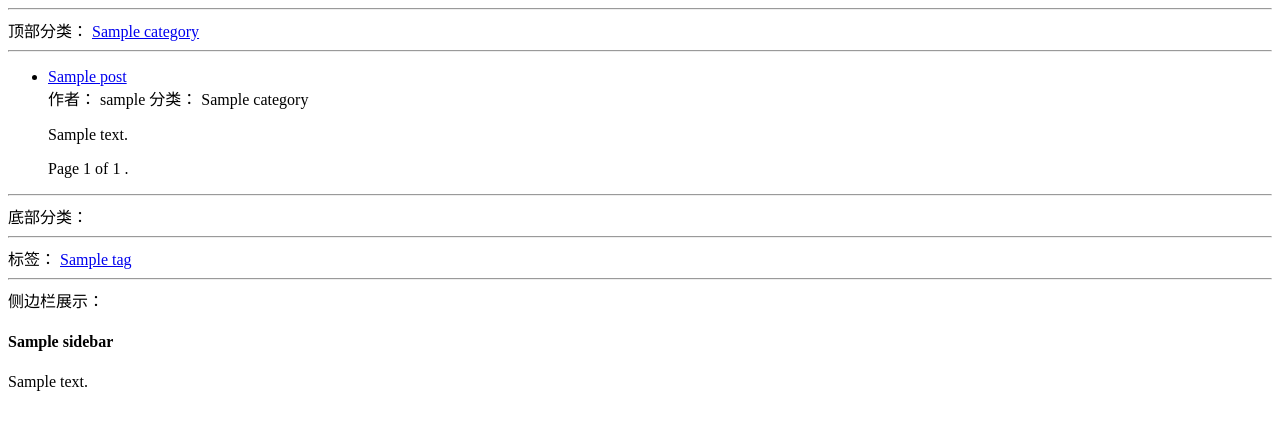
After one commit to heshikai/typeidea, a Django app: page /post/ in a window 1280 px wide. The commit adds this page. Shown: the top 430 px of the page. Run offline with Django 3.2, Linux system fonts and the light colour scheme; tables that the repository leaves empty hold one stand-in row (values such as "Sample post").

Commit message:
Django learn complete Model View Template

```diff
--- a/typeidea/blog/models.py
+++ b/typeidea/blog/models.py
@@ -23,6 +23,25 @@ class Category(models.Model):
     created_time = models.DateTimeField(auto_now_add=True,
                                         verbose_name="创建时间")
 
+    @classmethod
+    def get_navs(cls):
+        #categories = cls.objects.filter(status = cls.STATUS_NORMAL)
+        #nav_categories = categories.filter(is_nav=True)
+        #normal_categories = categories.filter(is_nav=False)
+        categories = cls.objects.filter(status=cls.STATUS_NORMAL)
+        nav_categories = []
+        normal_categories =[]
+        for cate in categories:
+            if cate.is_nav:
+                nav_categories.append(cate)
+            else:
+                normal_categories.append(cate)
+
+        return{
+            'navs':nav_categories,
+            'categories':normal_categories,
+        }
+
     def __str__(self):
         return self.name
 
@@ -46,6 +65,10 @@ class Tag(models.Model):
     owner = models.ForeignKey(User,on_delete=models.DO_NOTHING,verbose_name="作者")
     created_time = models.DateTimeField(auto_now_add=True,
                                         verbose_name="创建时间")
+    @classmethod
+    def get_all(cls):
+        return cls.objects.all()
+
     def __str__(self):
         return self.name
 
@@ -77,6 +100,40 @@ class Post(models.Model):
     owner = models.ForeignKey(User,on_delete=models.DO_NOTHING,verbose_name="作者")
     created_time = models.DateTimeField(auto_now_add=True,
                                         verbose_name="创建时间")
+    pv = models.PositiveIntegerField(default=1)
+    uv = models.PositiveIntegerField(default=1)
+
+    @staticmethod
+    def get_by_tag(tag_id):
+        try:
+            tag = Tag.objects.get(id=tag_id)
+        except Tag.DoesNotExist:
+            tag=None
+            post_list = []
+        else:
+            post_list = tag.post_set.filter(status=Post.STATUS_NORMAL)\
+                .select_related('owner','category')
+        return post_list,tag
+
+    @staticmethod
+    def get_by_category(category_id):
+        try:
+            category = Category.objects.get(id=category_id)
+        except Category.DoesNotExist:
+            category=None
+            post_list = []
+        else:
+            post_list = category.post_set.filter(status=Post.STATUS_NORMAL)\
+                .select_related('owner','category')
+        return post_list,category
+
+    @classmethod
+    def hot_posts(cls):
+        return cls.objects.filter(status=cls.STATUS_NORMAL).order_by('-pv')
+    @classmethod
+    def latest_posts(cls):
+        query_set = cls.objects.filter(status=cls.STATUS_NORMAL)
+        return query_set
 
     def __str__(self):
         return self.title
--- a/typeidea/blog/views.py
+++ b/typeidea/blog/views.py
@@ -1,7 +1,9 @@
-from django.shortcuts import render
+from django.shortcuts import render,get_object_or_404
 from django.http import HttpResponse
+from django.views.generic import DetailView,ListView
 
 from .models import Category,Tag,Post
+from config.models import SideBar
 
 # Create your views here.
 
@@ -12,18 +14,25 @@ def post_list(request,category_id=None,tag_id = None):
     )
 
     return HttpResponse(content)'''
+    tag = None
+    category = None
+
+    post_list = Post.objects.filter(status = Post.STATUS_NORMAL)
     if tag_id:
-        try:
-            tag = Tag.objects.get(id=tag_id)
-        except Tag.DoesNotExist:
-            post_list = []
-        else:
-            post_list = tag.post_set.filter(status=Post.STATUS_NORMAL)
+        post_list,tag  = Post.get_by_tag(tag_id)
+    elif category_id:
+        post_list,category = Post.get_by_category(category_id)
     else:
-        post_list = Post.objects.filter(status = Post.STATUS_NORMAL)
-        if category_id:
-            post_list = post_list.filter(category_id=category_id)
-    return render(request,'blog/list.html',context = {'post_lsit':post_list})
+        post_list = Post.latest_posts()
+
+    context = {
+        'category':category,
+        'tag':tag,
+        'post_list':post_list,
+        'sidebars':SideBar.get_all(),
+    }
+    context.update(Category.get_navs())
+    return render(request,'blog/list.html',context = context)
 
 def post_detail(request,post_id):
     #return HttpResponse('detail')
@@ -32,4 +41,63 @@ def post_detail(request,post_id):
     except Post.DoesNotExist:
         post = None
 
-    return render(request,'blog/detail.html',context = {'post':post})
+    context = {
+        'post':post,
+        'sidebars':SideBar.get_all(),
+    }
+    context.update(Category.get_navs())
+    return render(request,'blog/detail.html',context = context)
+
+
+class CommonViewMixin:
+    def get_context_data(self, **kwargs):
+        context = super().get_context_data(**kwargs)
+        context.update({'sidebars':SideBar.get_all(),})
+        context.update(Category.get_navs())
+        context.update({'tags':Tag.get_all(),})
+        return context
+
+class PostListView(ListView):
+    queryset = Post.latest_posts()
+    paginate_by = 3
+    context_object_name = 'post_list' #如果不设置此项，在模板中需要使用object_list 作为常量
+    template_name = 'blog/list.html'
+
+class IndexView(CommonViewMixin,PostListView):
+    pass
+
+class CategoryView(IndexView):
+    def get_context_data(self, **kwargs):
+        context = super().get_context_data(**kwargs)
+        category_id = self.kwargs.get('category_id')
+        category = get_object_or_404(Category,pk=category_id)
+        context.update({'category':category})
+        return context
+
+    def get_queryset(self):
+        """重写queryset，根据分类过滤"""
+        queryset = super().get_queryset()
+        category_id = self.kwargs.get('category_id')
+        return queryset.filter(category_id=category_id)
+
+class TagView(IndexView):
+    def get_context_data(self, **kwargs):
+        context = super().get_context_data(**kwargs)
+        tag_id = self.kwargs.get('tag_id')
+        tag = get_object_or_404(Tag,pk=tag_id)
+        context.update({'tag':tag})
+        return context
+
+    def get_queryset(self):
+        """重写queryset，根据标签过滤"""
+        queryset = super().get_queryset()
+        tag_id = self.kwargs.get('tag_id')
+        return queryset.filter(tag_id=tag_id)
+
+class PostDetailView(CommonViewMixin,DetailView):
+    queryset=Post.latest_posts()
+    template_name = "blog/detail.html"
+    context_object_name = 'post'
+    pk_url_kwarg = 'post_id'
+    #model = Post
+    #template_name = 'blog/detail.html'
--- a/typeidea/config/models.py
+++ b/typeidea/config/models.py
@@ -1,5 +1,6 @@
 from django.contrib.auth.models import User
 from django.db import models
+from django.template.loader import render_to_string
 
 # Create your models here.
 
@@ -33,6 +34,17 @@ class Link(models.Model):
 
 
 class SideBar(models.Model):
+    DISPLAY_HTML = 1
+    DISPLAY_LATEST = 2
+    DISPLAY_HOT = 3
+    DISPLAY_COMMENT = 4
+    SIDE_TYPE = (
+        (DISPLAY_HTML,'HTML'),
+        (DISPLAY_LATEST,'最新文章'),
+        (DISPLAY_HOT,'最热文章'),
+        (DISPLAY_COMMENT,'最近评论'),
+    )
+
     STATUS_SHOW = 1
     STATUS_HIDE = 0
     STATUS_ITEMS = (
@@ -65,5 +77,42 @@ class SideBar(models.Model):
     created_time = models.DateTimeField(auto_now_add=True,
                                         verbose_name="创建时间")
 
+    @property
+    def content_html(self):
+        """直接渲染模板"""
+        from blog.models import Post #避免循环引用
+        from comment.models import Comment
+
+        result = ''
+        if self.display_type == self.DISPLAY_HTML:
+            result = self.content
+        elif self.display_type == self.DISPLAY_LATEST:
+            context = {
+                'posts':Post.latest_posts(),
+            }
+            result = render_to_string(
+                'config/blocks/sidebar_posts.html',context
+            )
+        elif self.display_type == self.DISPLAY_HOT:
+            context = {
+                'posts':Post.hot_posts(),
+            }
+            result = render_to_string(
+                'config/blocks/sidebar_posts.html',context
+            )
+        elif self.display_type == self.DISPLAY_COMMENT:
+            context = {
+                'comments':Comment.objects.filter(status=Comment.STATUS_NORMAL),
+            }
+            result = render_to_string(
+                'config/blocks/sidebar_comments.html',context
+            )
+
+        return result
+
+    @classmethod
+    def get_all(cls):
+        return cls.objects.filter(status = cls.STATUS_SHOW)
+
     class Meta:
         verbose_name=verbose_name_plural='侧边栏'
--- /dev/null
+++ b/typeidea/typeidea/templates/blog/base.html
@@ -0,0 +1,42 @@
+<!DOCTYPE HTML>
+<html>
+<head>
+<meta charset="utf-8" />
+<title>{% block title %} 首页 {%endblock %}typeidea - 博客系统</title>
+</head>
+<body>
+<div>
+{% if category %}
+    过滤条件：分类--{{ category.name }}
+{% endif %}
+{% if tag %}
+    过滤条件：标签--{{ tag.name }}
+{% endif %}
+</div><hr/>
+<div>顶部分类：
+{% for cate in navs %}
+<a href="/category/{{ cate.id }}/">{{ cate.name }}</a>
+{% endfor %}
+</div>
+<hr/>
+{% block main %}
+{% endblock %}
+<hr/>
+<div>底部分类：
+{% for cate in categories %}
+<a href="/category/{{ cate.id }}/">{{ cate.name }}</a>
+{% endfor %}
+</div><hr/>
+<div>标签：
+{% for tag in tags %}
+<a href="/tag/{{ tag.id }}/">{{ tag.name }}</a>
+{% endfor %}
+</div><hr/>
+<div>侧边栏展示：
+    {% for sidebar in sidebars %}
+         <h4>{{ sidebar.title }}</h4>
+         {{ sidebar.content_html }}
+    {% endfor %}
+</div>
+</body>
+</html>
--- a/typeidea/typeidea/templates/blog/list.html
+++ b/typeidea/typeidea/templates/blog/list.html
@@ -1,7 +1,19 @@
+{% extends "./base.html" %}
+
+{% block title %}
+    {% if tag %}
+    标签页：{{ tag.name }}
+    {% endif %}
+    {% if category %}
+    分类页：{{ category.name }}
+    {% endif %}
+{% endblock %}
+
+{% block main %}
     <ul>
     {% for post in post_list %}
     <li>
-    <a href="/post/{{ post_id }}.html">{{ post.title }}</a>
+        <a href="{% url 'post-detail' post.id %}">{{ post.title }}</a>
         <div>
         <span>作者： {{ post.owner.username }} </span>
         <span>分类： {{ post.category.name }} </span>
@@ -9,4 +21,15 @@
         <p> {{ post.desc }}</p>
     </li>
     {% endfor %}
-</ul>\n hello \n
+        {% if page_obj %}
+
+            {% if page_obj.has_previous %}
+                    <a href="?page={{ page_obj.previous_page_number }}" > 上一页</a>
+            {% endif %}
+                    Page {{ page_obj.number }} of {{ paginator.num_pages }} .
+            {% if page_obj.has_next %}
+                    <a href="?page={{ page_obj.nex_page_number }}" > 下一页</a>
+            {% endif %}
+        {% endif %}
+    </ul>
+{% endblock %}
--- /dev/null
+++ b/typeidea/typeidea/templates/config/blocks/sidebar_posts.html
@@ -0,0 +1,5 @@
+<ul>
+{% for post in posts %}
+<li><a href="{% url 'post-detail' post.id %}">{{ post.title }}</a>
+{% endfor %}
+</ul>
--- a/typeidea/typeidea/urls.py
+++ b/typeidea/typeidea/urls.py
@@ -16,17 +16,25 @@ Including another URLconf
 from django.contrib import admin
 from django.urls import path
 from django.conf.urls import url
+
+from config.views import links
 from .custom_site import custom_site
+from blog.views import (
+    post_list,post_detail,
+    IndexView,CategoryView,TagView,PostDetailView,
+)
 
-from blog.views import post_list,post_detail
-from config.views import links
+
 
 urlpatterns = [
-    path('',post_list),
-    url(r'category/(?P<category_id>\d+)/',post_list),
-    url(r'tag/(?P<tag_id>\d+)/',post_list),
-    url(r'post/(?P<post_id>\d+).html/',post_detail),
-    path('links/',links),
-    path('super_admin/',admin.site.urls),
-    path('admin/', custom_site.urls),
+    path('',IndexView.as_view(),name="index"),
+    #path('post/',post_list,name="index"),
+    path('post/',IndexView.as_view(),name="index"),
+    url(r'category/(?P<category_id>\d+)/$',CategoryView.as_view(),name="category-list"),
+    url(r'tag/(?P<tag_id>\d+)/',TagView.as_view(),name="tag-list"),
+    #url(r'post/(?P<post_id>\d+).html/',post_detail,name="post-detail"),
+    url(r'post/(?P<post_id>\d+).html',PostDetailView.as_view(),name="post-detail"),
+    path('links/',links,name="links"),
+    path('super_admin/',admin.site.urls,name="super-admin"),
+    path('admin/', custom_site.urls,name="admin"),
 ]
```
Also changed, not shown: typeidea/typeidea/templates/blog/detail.html (+19 -9 lines), typeidea/typeidea/templates/config/blocks/sidebar_comments.html (added, +7 -0 lines), typeidea/blog/migrations/0004_auto_20200803_1727.py (added). Lines whose indentation alone changed are shown as unchanged.
